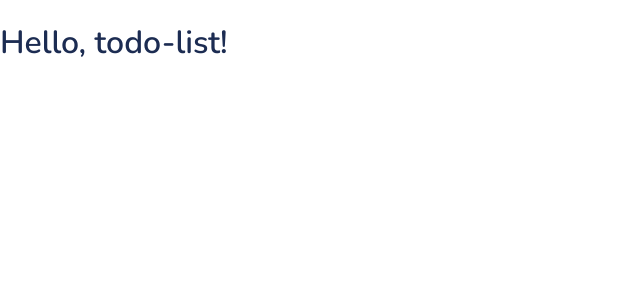
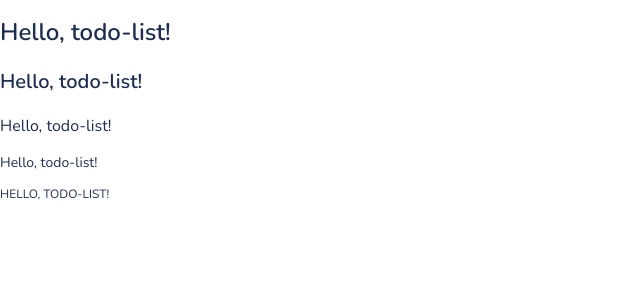
Before and after one commit to IvanIFJ/todo-list, a React (Vite) app in the folder app/: page / in a window 1280 px wide. Shown: the top 300 px of the page, without its empty margins (0-640 px from the left). Built offline with nearby package versions, Linux system fonts and the light colour scheme.

Commit message:
feat: add Typography component

```diff
--- a/app/src/App.tsx
+++ b/app/src/App.tsx
@@ -1,9 +1,14 @@
+import { Typography } from './components/atoms/Typography'
 import { ThemeProvider } from './styles/Theme'
 
 export function App() {
   return (
     <ThemeProvider>
-      <h1>Hello, todo-list!</h1>
+      <Typography as="h1" variant='heading'>Hello, todo-list!</Typography>
+      <Typography variant='subheading'>Hello, todo-list!</Typography>
+      <Typography variant='body'>Hello, todo-list!</Typography>
+      <Typography variant='caption'>Hello, todo-list!</Typography>
+      <Typography variant='caption2'>Hello, todo-list!</Typography>
     </ThemeProvider>
   )
 }
--- /dev/null
+++ b/app/src/components/atoms/Typography.tsx
@@ -0,0 +1,22 @@
+import styled from 'styled-components'
+
+type TypographyProps = {
+  as?: 'h1' | 'h2' | 'h3' | 'h4' | 'h5' | 'h6' | 'p' | 'span'
+  variant?: 'heading' | 'subheading' | 'body' | 'caption' | 'caption2'
+  children: React.ReactNode
+}
+
+export const Typography = styled.p<TypographyProps>`
+  ${({ theme, variant = 'body' }) => `
+    font-size: ${theme.font.size[variant]};
+    font-family: ${theme.font.family};
+    font-weight: ${{
+      heading: theme.font.weight.bold,
+      subheading: theme.font.weight.bold,
+      body: theme.font.weight.regular,
+      caption: theme.font.weight.regular,
+      caption2: theme.font.weight.light,
+    }[variant]};
+    text-transform: ${['caption2'].includes(variant) ? 'uppercase' : 'none'};
+  `}
+`
```
